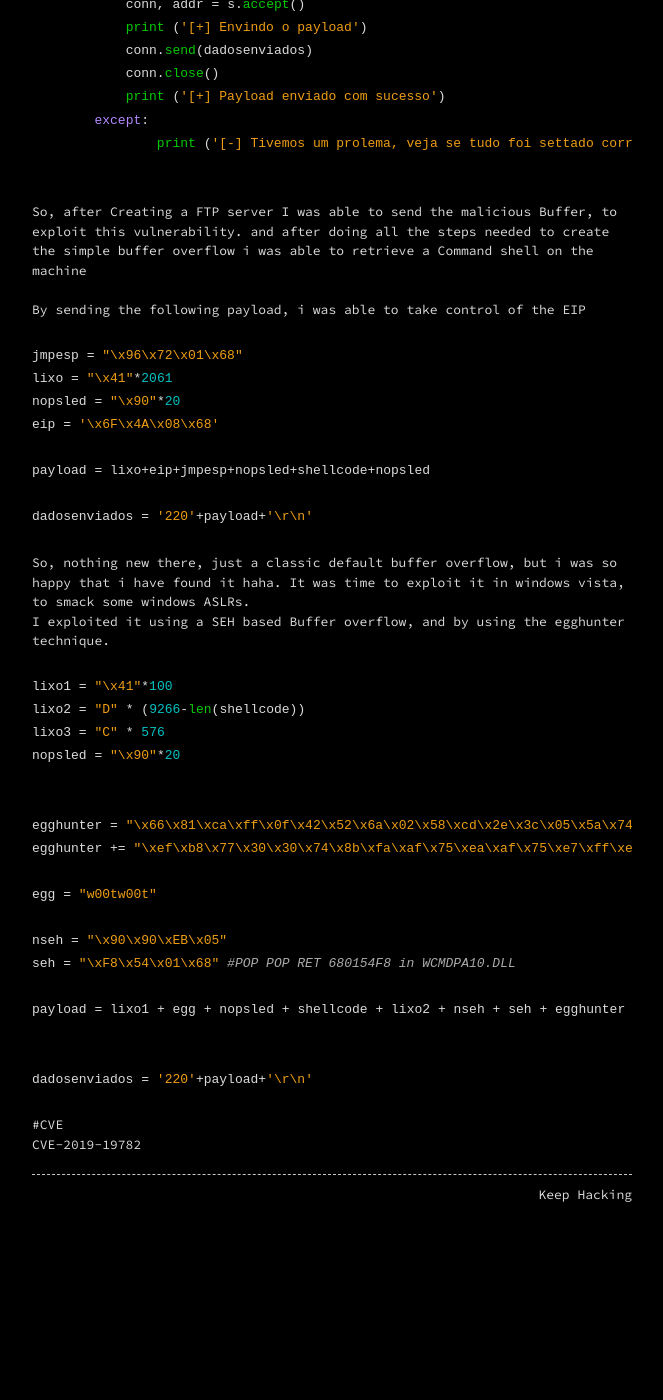
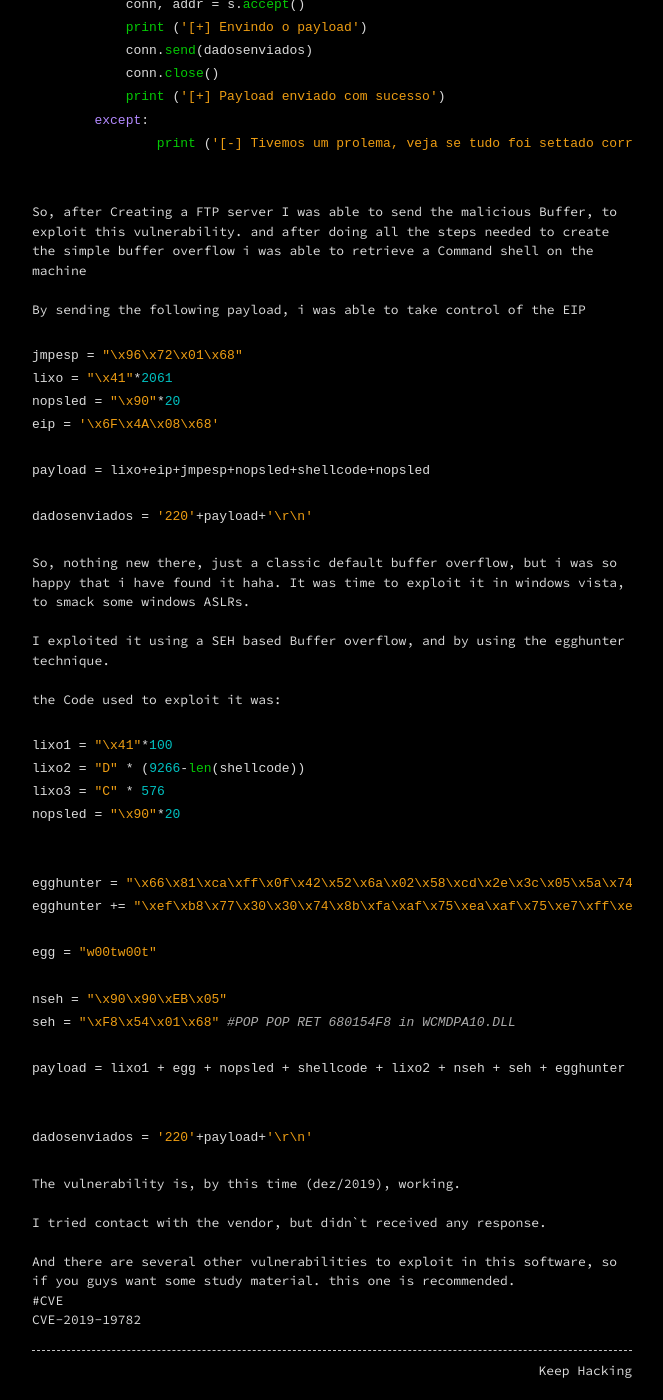
Before and after one commit to sketler/sketler.github.io, a Jekyll site: the page built from _posts/2019-11-11-AceaXeftp-RCE-Via-Buffer-Overflow.markdown, in a window 1280 px wide and 1400 px high, scrolled down 1093 px. Shown: the whole window, without its empty margins (308-971 px from the left). Built offline with Jekyll 4.4.1, drawn with Linux system fonts in a browser that asks for light colours; before the commit the page ends 2318 px from its top, so only the background shows below that.

Commit message:
Update 2019-11-11-AceaXeftp-RCE-Via-Buffer-Overflow.markdown

```diff
--- a/_posts/2019-11-11-AceaXeftp-RCE-Via-Buffer-Overflow.markdown
+++ b/_posts/2019-11-11-AceaXeftp-RCE-Via-Buffer-Overflow.markdown
@@ -77,9 +77,10 @@ dadosenviados = '220'+payload+'\r\n'
 &nbsp;
 
 So, nothing new there, just a classic default buffer overflow, but i was so happy that i have found it haha. It was time to exploit it in windows vista, to smack some windows ASLRs.
-
+&nbsp;
 I exploited it using a SEH based Buffer overflow, and by using the egghunter technique.
-
+&nbsp;
+the Code used to exploit it was:
 
 &nbsp;
 {% highlight python %}
@@ -106,6 +107,11 @@ dadosenviados = '220'+payload+'\r\n'
 
 {% endhighlight %}
 &nbsp;
+The vulnerability is, by this time (dez/2019), working.
+&nbsp;
+I tried contact with the vendor, but didn\`t received any response.
+&nbsp;
+And there are several other vulnerabilities to exploit in this software, so if you guys want some study material. this one is recommended.
 
 #CVE
 
```
